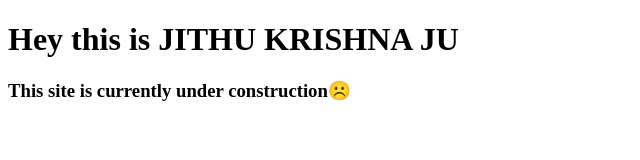
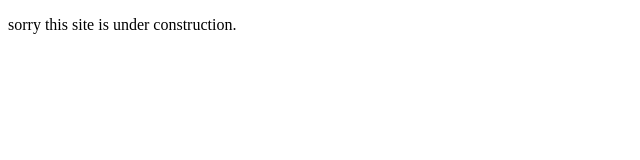
Before and after one commit to jamesclarkmark/jamesclarkmark.github.io, a plain HTML site: page index.html in a window 1280 px wide. Shown: the whole page, without its empty margins (0-640 px from the left). Drawn offline with Linux system fonts and the light colour scheme.

Commit message:
Update index.html
site is in construction phase

```diff
--- a/index.html
+++ b/index.html
@@ -8,7 +8,6 @@
     <title>Guess My Number!</title>
   </head>
   <body>
-    <h1>Hey this is JITHU KRISHNA JU </h1>
-    <h3>This site is currently under construction☹️</h3>
+    <p>sorry this site is under construction.</p>
   </body>
 </html>
```
